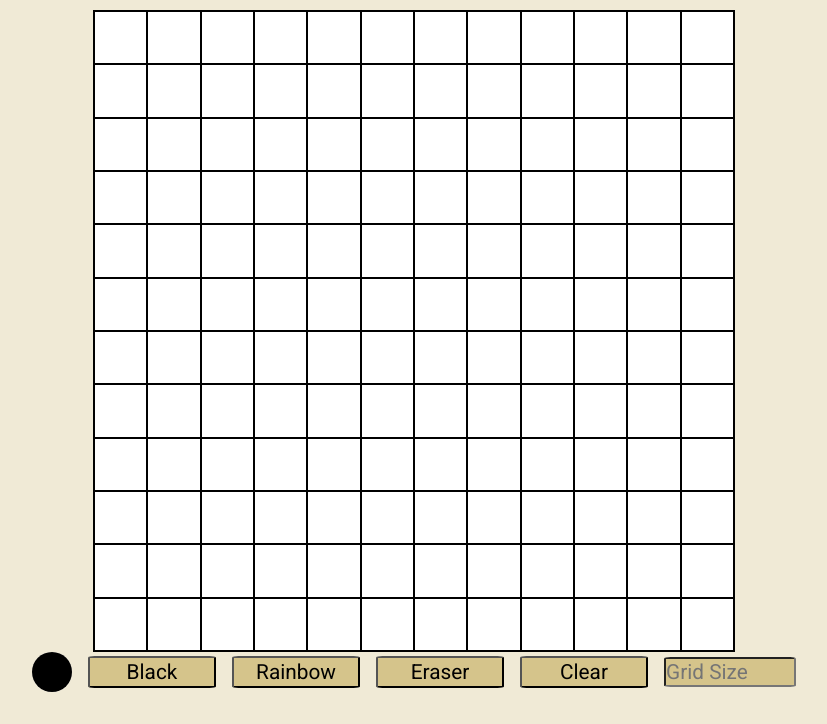
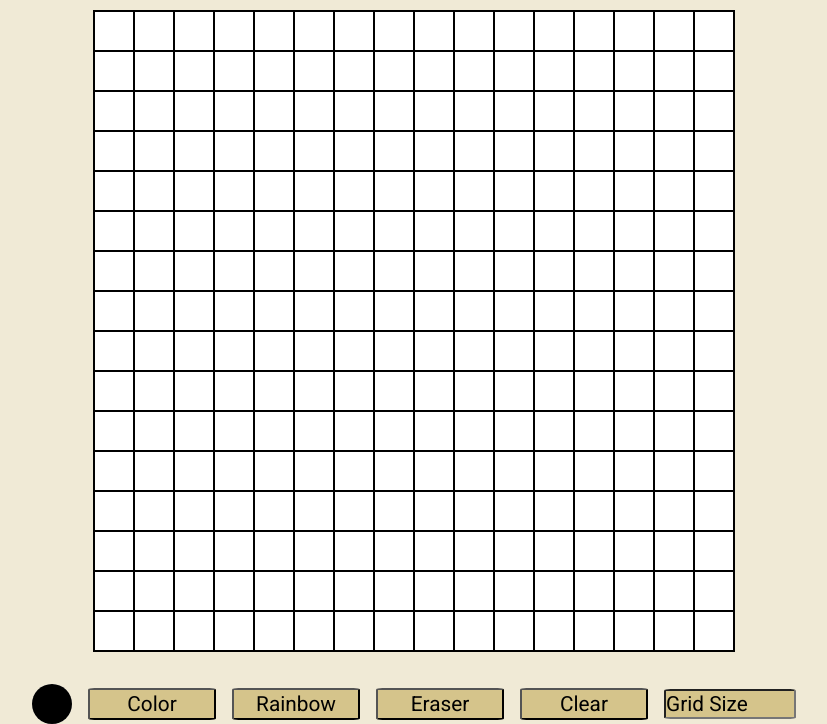
Before and after one commit to eelac/etch-a-sketch, a plain HTML site: page index.html in a window 1280 px wide. Shown: the part 129-853 px from the top of the page, without its empty margins (226-1053 px from the left). Before the commit the page ends 821 px from the top, so only its background shows below. Drawn offline with Linux system fonts and the light colour scheme.

Commit message:
Grid now updates size based on user input

```diff
--- a/index.html
+++ b/index.html
@@ -16,7 +16,7 @@
       <div class="color-pick">
         <input type="color" class="color" />
       </div>
-      <button>Black</button>
+      <button>Color</button>
       <button>Rainbow</button>
       <button>Eraser</button>
       <button>Clear</button>
--- a/script.js
+++ b/script.js
@@ -1,8 +1,23 @@
+var number = document.querySelector(".number");
+
+// Grabs the user's desired number of squares
+const gridSize = () => {
+  var input = number.value;
+  gridLayout(input);
+};
+
 const gridLayout = (size) => {
+  // Defines number of squares
   const container = document.querySelector(".grid-container");
   container.style.gridTemplateColumns = `repeat(${size}, 1fr)`;
   container.style.gridTemplateRows = `repeat(${size}, 1fr)`;
 
+  // Clears the board
+  let board = document.querySelector(".grid-container");
+  let squares = board.querySelectorAll("div");
+  squares.forEach((div) => div.remove());
+
+  // Populates board with user input number
   for (let i = 0; i < size * size; i++) {
     const gridElement = document.createElement("div");
     gridElement.setAttribute("class", "grid");
@@ -10,4 +25,13 @@ const gridLayout = (size) => {
   }
 };
 
-gridLayout(12);
+// Update grid when user leaves the input box or hits enter
+number.addEventListener("focusout", gridSize);
+number.addEventListener("keydown", (e) => {
+  if (e.keyCode === 13) {
+    gridSize();
+  }
+});
+
+// Default size of the grid
+gridLayout(16);
--- a/style.css
+++ b/style.css
@@ -24,6 +24,7 @@ body {
   gap: 1rem;
   justify-content: center;
   align-items: center;
+  margin-top: 2rem;
 }
 
 button,
@@ -52,6 +53,10 @@ input[type="color"] {
   transform: scale(1.5);
 }
 
+::placeholder {
+  color: black;
+}
+
 /* Grid styles */
 .grid-container {
   width: 40rem;
```
